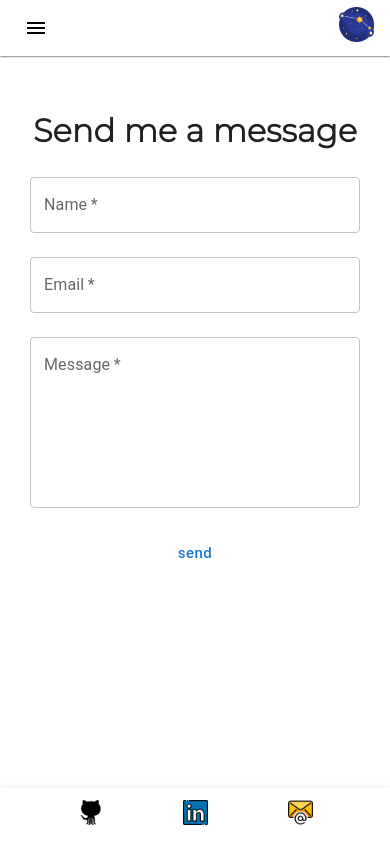
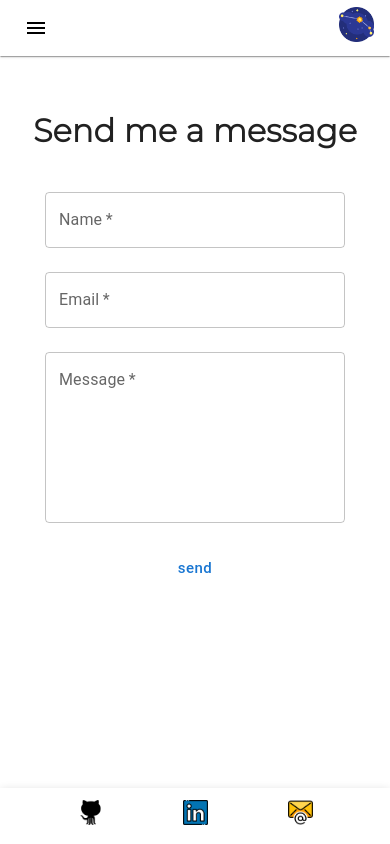
Before and after one commit to vntero/vntero-dot-com, a React (Create React App) app: page /contact in a window 390 px wide. Built offline with nearby package versions, Linux system fonts and the light colour scheme.

Commit message:
fixes padding

```diff
--- a/src/App.css
+++ b/src/App.css
@@ -35,6 +35,19 @@
   }
   to {
     transform: rotate(360deg);
+  }
+}
+
+.contact {
+  padding-right: 25%;
+  padding-left: 25%;
+   /* Apply different padding for different viewport sizes */
+   @media (max-width: 1000px) {
+    padding: 50px; /* Adjust padding for smaller screens */
+  }
+
+  @media (max-width: 480px) {
+    padding: 15px; /* Adjust padding for even smaller screens */
   }
 }
 
```
